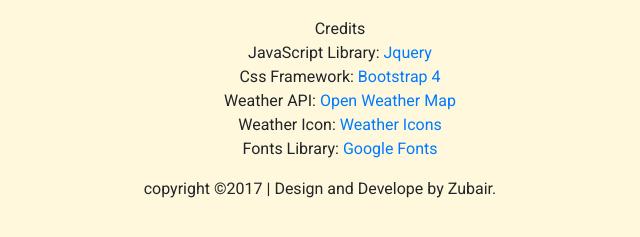
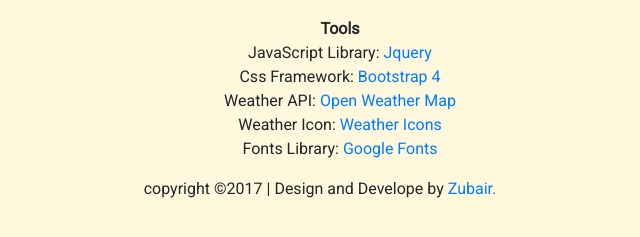
Before and after one commit to a2-zubair/weather-app, a plain HTML site: page index.html in a window 1280 px wide. Shown: the part 301-538 px from the top of the page, 320-960 px from the left. Drawn offline with nearby package versions, Linux system fonts and the light colour scheme; no server answers.

Commit message:
change the text 'Credits to Tools'and add link in the footer

```diff
--- a/index.html
+++ b/index.html
@@ -105,7 +105,7 @@
                 <div class="credits">
 
                     <ul>
-                        <p>Credits</p>
+                        <b>Tools</b>
                         <li>JavaScript Library: <a href="https://jquery.com/">Jquery</a></li>
                         <li>Css Framework: <a href="https://getbootstrap.com/">Bootstrap 4</a></li>
                         <li>Weather API: <a href="https://openweathermap.org/api">Open Weather Map</a></li>
@@ -113,7 +113,7 @@
                         <li>Fonts Library: <a href="https://fonts.google.com/">Google Fonts</a></li>
                     </ul>
                 </div>
-                <p class="footer-text">copyright &copy;2017 | Design and Develope by Zubair.</p>
+                <p class="footer-text">copyright &copy;2017 | Design and Develope by <a href="https://codepen.io/a2-zubair" target="_blank">Zubair.</a></p>
             </div>
         </div>
         <!-- end footer -->
```
